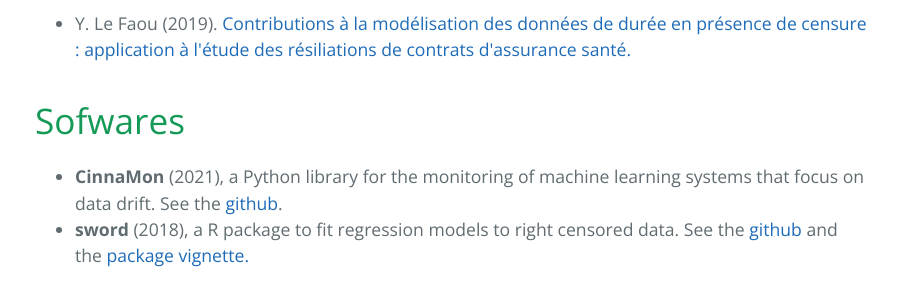
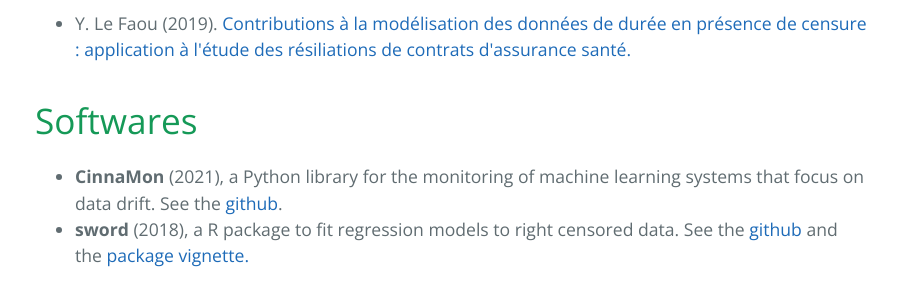
Before and after one commit to YohannLeFaou/YohannLeFaou.github.io, a Jekyll site: the page built from index.html, in a window 1280 px wide. Shown: the part 1365-1665 px from the top of the page, without its empty margins (189-1087 px from the left). Built offline with Jekyll 4.4.1, drawn with Linux system fonts in a browser that asks for light colours; the list of posts is cut into pages by our own code.

Commit message:
fix typo

```diff
--- a/index.html
+++ b/index.html
@@ -101,7 +101,7 @@ title: {{Personal Page of Yohann Le Faou}}
       <h2>Academic Publications</h2>
       */</script>
 
-      <h1>Sofwares</h1>
+      <h1>Softwares</h1>
       <ul>
           <li><b>CinnaMon</b> (2021), a Python library for the monitoring of machine learning systems that focus on data drift. See the <a href="https://github.com/zelros/cinnamon">github</a>.</li>
           <li><b>sword</b> (2018), a R package to fit regression models to right censored data. See the <a href="https://github.com/YohannLeFaou/sword">github</a> and the <a href="https://rawgit.com/YohannLeFaou/sword/master/inst/doc/sword_vignette.html">package vignette.</a></li>
```
